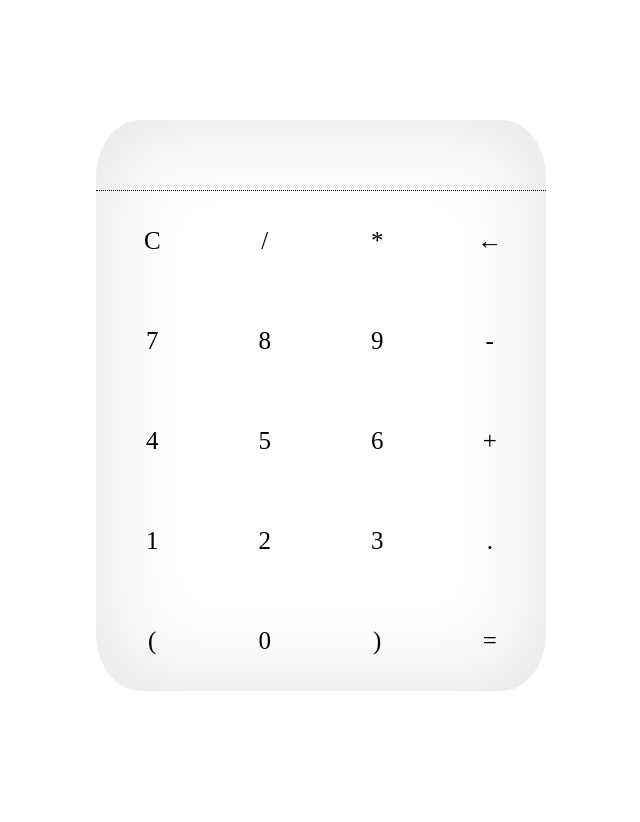
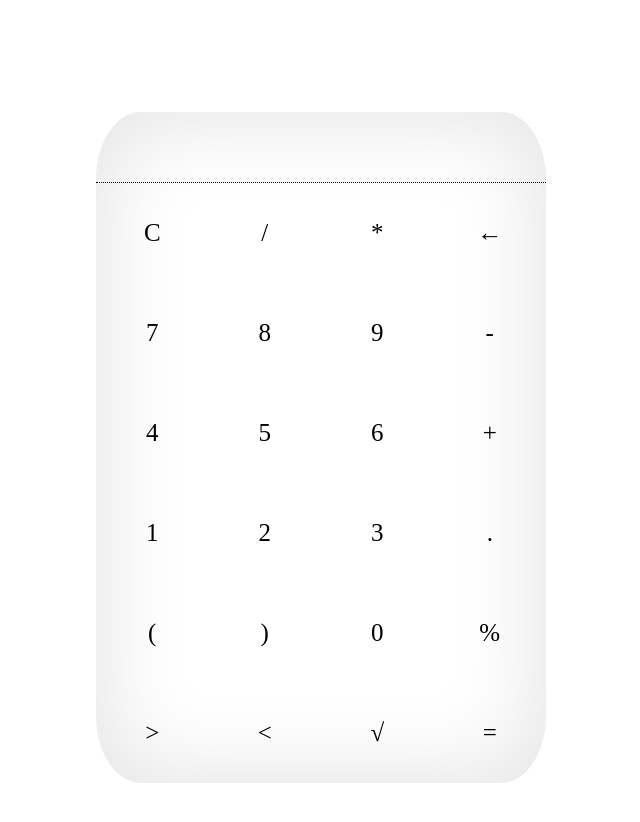
Before and after one commit to 1Tomo2/calculator, a plain HTML site: page index.html in a window 1280 px wide. Shown: the whole page, without its empty margins (319-959 px from the left). Drawn offline with Linux system fonts and the light colour scheme.

Commit message:
Add files via upload

```diff
--- a/index.html
+++ b/index.html
@@ -29,8 +29,12 @@
           <div class="button">3</div>
           <div class="button">.</div>
           <div class="button">(</div>
+          <div class="button">)</div>
           <div class="button">0</div>
-          <div class="button">)</div>
+          <div class="button">%</div>
+          <div class="button">></div>
+          <div class="button"><</div>
+          <div class="button">√</div>
           <div id="equal" class="button">=</div>
         </div>
       </div>
--- a/script.js
+++ b/script.js
@@ -19,8 +19,16 @@ buttons.forEach((button) => {
           }
         }
         break;
+      case "√":
+        display.innerText = Math.sqrt(display.innerText);
+        break;
       default:
         display.innerText += e.target.innerText;
     }
+    // if (display.innerText === "true") {
+    //   display.innerText = `it's true`;
+    // } else if (display.innerText === "false") {
+    //   console.log("false");
+    // }
   });
 });
--- a/style.css
+++ b/style.css
@@ -5,7 +5,7 @@
 }
 .container {
   max-width: 450px;
-  margin: 15vh auto;
+  margin: 14vh auto;
   border-radius: 10%;
   box-shadow: inset 0px 0px 84px 12px rgba(0, 0, 0, 0.1);
 }
@@ -19,7 +19,6 @@
   color: #000;
   border-top: 1px dotted black;
 }
-
 #display {
   text-align: right;
   height: 70px;
```
